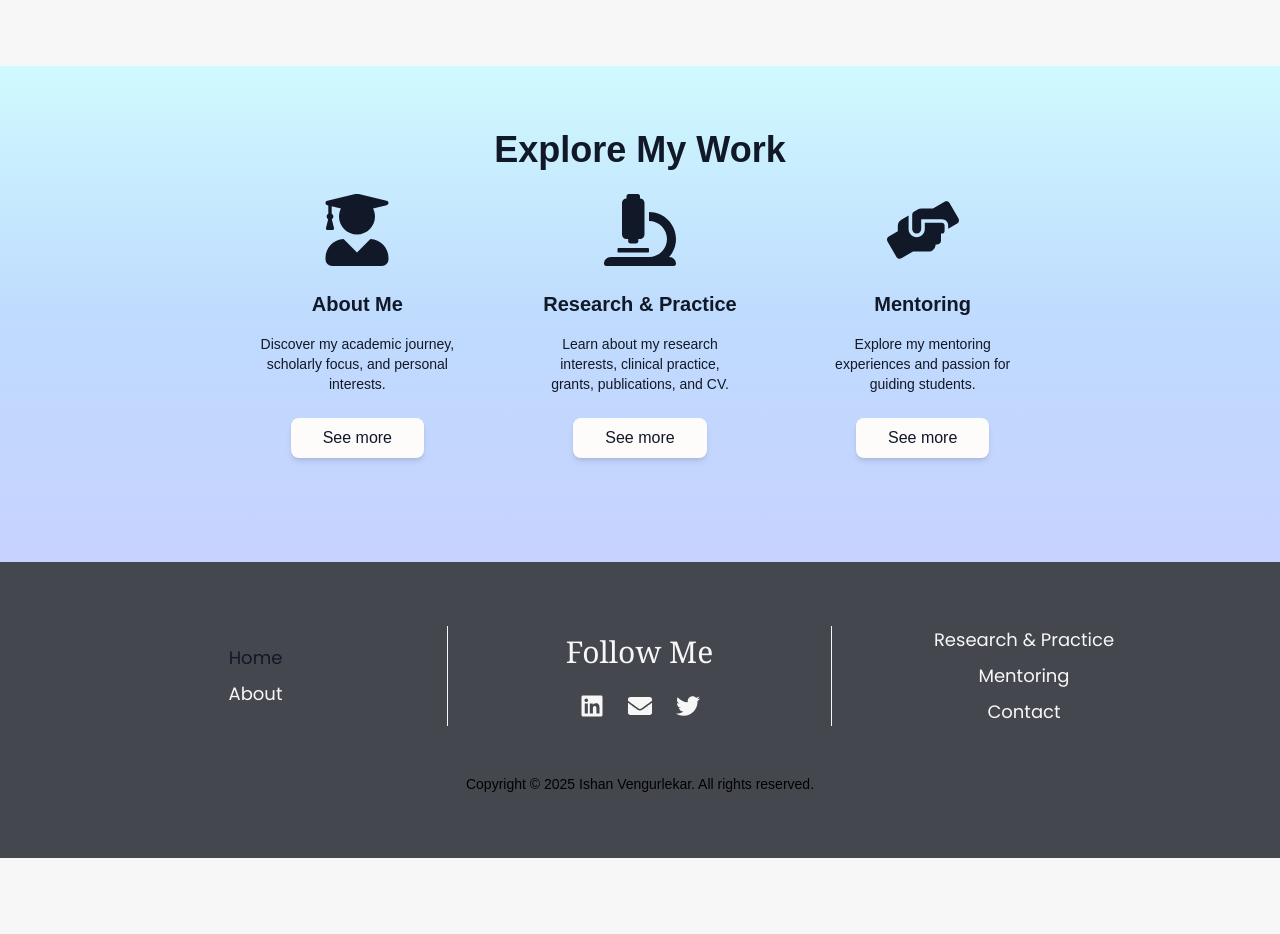
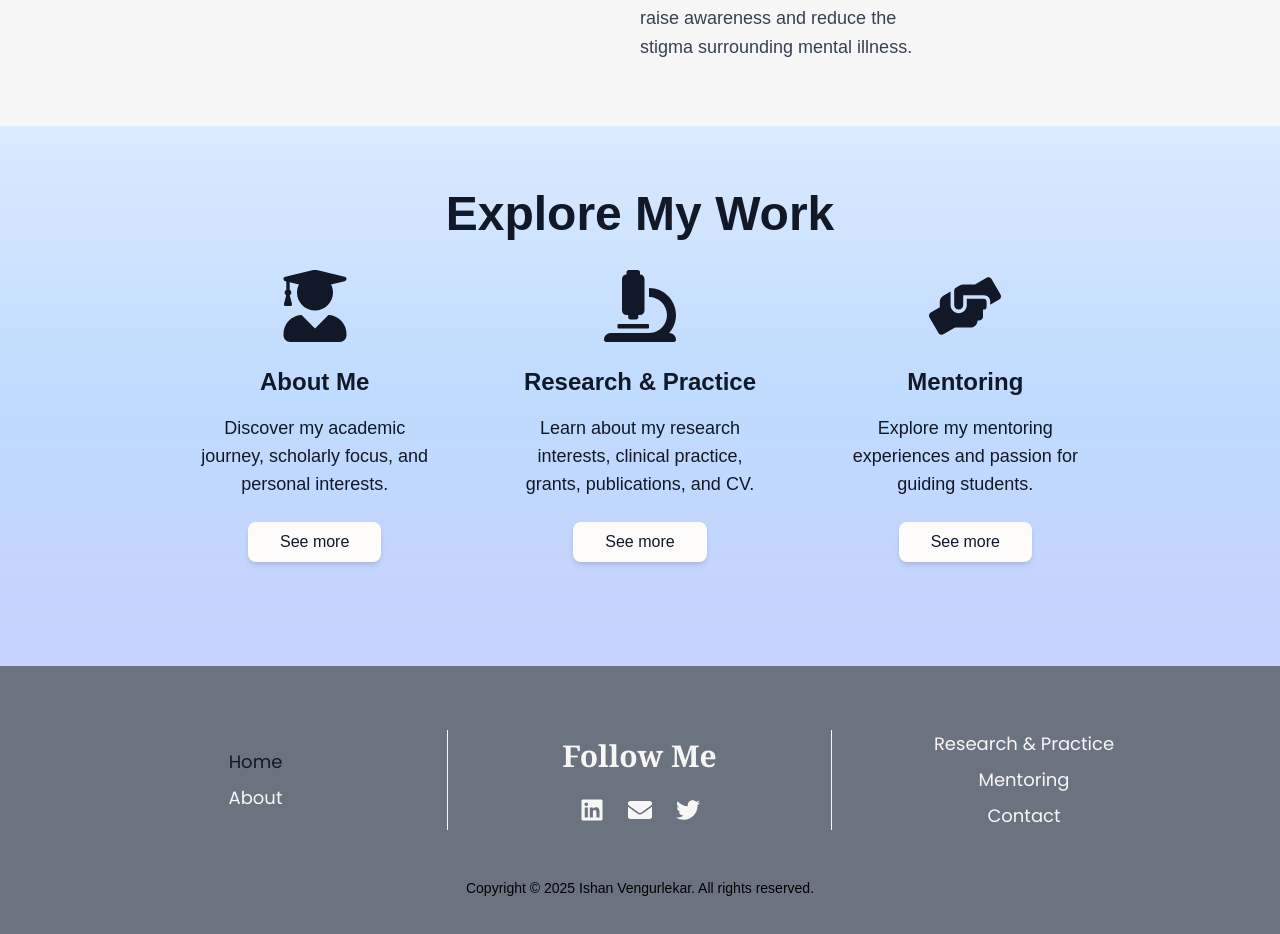
Before and after one commit to emw8105/ishan-psych-profile, a Next.js app: page / in a window 1280 px wide. Shown: the part 1707-2641 px from the top of the page. Before the commit the page ends 2565 px from the top, so only its background shows below. Built offline with nearby package versions, Linux system fonts and the light colour scheme.

Commit message:
sizing and color improvements

```diff
--- a/src/app/page.tsx
+++ b/src/app/page.tsx
@@ -62,7 +62,7 @@ export default function Home() {
 
         {/* Text Section */}
         <div className="max-w-lg text-center lg:text-left">
-          <h3 className="text-3xl font-bold mb-4">More About Me</h3>
+          <h3 className="text-5xl font-bold mb-4">More About Me</h3>
           <p className="text-lg text-gray-700 leading-relaxed">
             PLACEHOLDER this section is about me, Ishan Vengurlekar. I am a
             clinical psychiatrist, researcher, leader, visionary, and advocate.
@@ -82,9 +82,9 @@ export default function Home() {
       </section>
 
       {/* Page Overview Section*/}
-      <section className="py-16 bg-light-pearl text-gray-900 bg-gradient-to-b from-cyan-100 via-blue-200 to-indigo-200">
-        <div className="max-w-3xl mx-auto text-center">
-          <h2 className="text-4xl font-bold mb-6">Explore My Work</h2>
+      <section className="py-16 bg-light-pearl text-gray-900 bg-gradient-to-b from-blue-100 via-blue-200 to-indigo-200">
+        <div className="max-w-4xl mx-auto text-center">
+          <h2 className="text-5xl font-bold mb-8">Explore My Work</h2>
 
           <div className="grid grid-cols-1 md:grid-cols-3 gap-20 mb-10">
             {/* About Me */}
@@ -93,8 +93,8 @@ export default function Home() {
                 <div className="mb-6">
                   <FaUserGraduate className="text-7xl mx-auto" />
                 </div>
-                <h3 className="text-xl font-semibold mb-4">About Me</h3>
-                <p className="text-sm mb-6">
+                <h3 className="text-2xl font-semibold mb-4">About Me</h3>
+                <p className="text-lg mb-6">
                   Discover my academic journey, scholarly focus, and personal
                   interests.
                 </p>
@@ -113,10 +113,10 @@ export default function Home() {
                 <div className="mb-6">
                   <FaMicroscope className="text-7xl mx-auto" />
                 </div>
-                <h3 className="text-xl font-semibold mb-4">
+                <h3 className="text-2xl font-semibold mb-4">
                   Research & Practice
                 </h3>
-                <p className="text-sm mb-6">
+                <p className="text-lg mb-6">
                   Learn about my research interests, clinical practice, grants,
                   publications, and CV.
                 </p>
@@ -135,8 +135,8 @@ export default function Home() {
                 <div className="mb-6">
                   <FaHandsHelping className="text-7xl mx-auto" />
                 </div>
-                <h3 className="text-xl font-semibold mb-4">Mentoring</h3>
-                <p className="text-sm mb-6">
+                <h3 className="text-2xl font-semibold mb-4">Mentoring</h3>
+                <p className="text-lg mb-6">
                   Explore my mentoring experiences and passion for guiding
                   students.
                 </p>
--- a/src/components/Footer.tsx
+++ b/src/components/Footer.tsx
@@ -14,7 +14,7 @@ export default function Footer() {
   };
 
   return (
-    <footer className="bg-calm-charcoal text-off-white py-16">
+    <footer className="bg-gray-500 text-off-white py-16">
       <div className="max-w-6xl mx-auto grid grid-cols-1 md:grid-cols-3">
         {/* Left Section */}
         <div className="flex flex-col items-center justify-center border-r border-off-white">
@@ -34,7 +34,7 @@ export default function Footer() {
 
         {/* Middle Section */}
         <div className="flex flex-col items-center justify-center border-r border-off-white">
-          <h3 className="text-3xl font-serif mb-6">Follow Me</h3>
+          <h3 className="text-3xl font-serif font-bold mb-6">Follow Me</h3>
           <div className="flex space-x-6 text-center">
             <a
               href="https://www.linkedin.com/in/ishan-vengurlekar-1ab277172/"
@@ -45,7 +45,7 @@ export default function Footer() {
               <FaLinkedin className="text-2xl" />
             </a>
             <a
-              href="mailto:example@gmail.com"
+              href="mailto:ishanvengurlekar1@gmail.com"
               target="_blank"
               rel="noopener noreferrer"
               className="hover:text-gray-900 transition duration-300"
```
